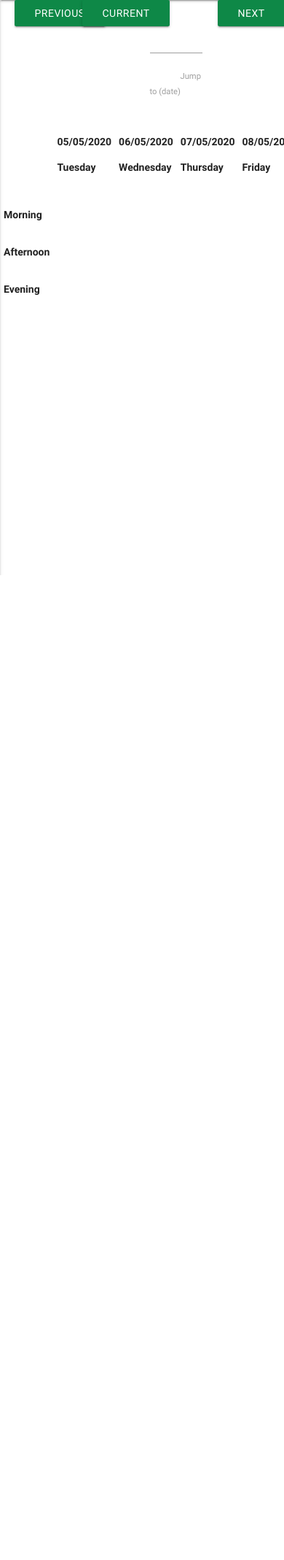
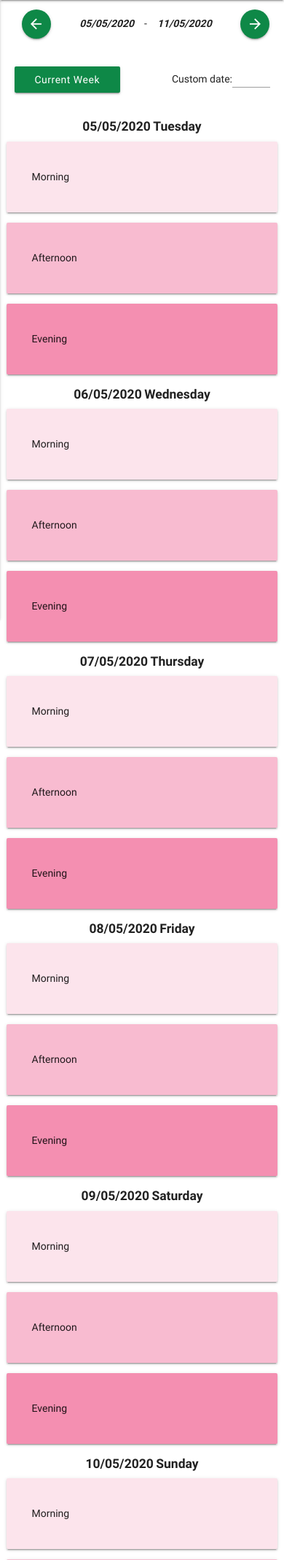
Before and after one commit to Alicja-Malinowska/Meal_Planner, a Flask app: page /planner in a window 390 px wide; the page is wider, and only the part inside the window is pictured. Shown: the part 56-2193 px from the top of that part at 73% size. Before the commit the page ends 844 px from the top of that part, so only its background shows below. Run offline with Flask 2, Linux system fonts and the light colour scheme; a user stored in the database is signed in; a database or web service that is not in the repository returns one stand-in record (values such as "Sample title"); lists and menus that the app fills with data are empty; some libraries are stand-ins or nearby versions.

Commit message:
styling for planner mobile view finished

```diff
--- a/static/css/style.css
+++ b/static/css/style.css
@@ -26,3 +26,73 @@
 .button-icon {
     color: #ffffff;
 }
+
+.morning {
+    background-color: #fce4ec;
+}
+
+.afternoon {
+    background-color: #f8bbd0;
+}
+
+.evening {
+    background-color: #f48fb1;
+}
+
+.day-header>p {
+    display: inline;
+    font-weight: 900;
+    font-size: 1.25rem;
+}
+
+#next-week, #date-label {
+    text-align: right;
+}
+
+#date-label {
+    padding-right: 0;
+}
+
+#date-pick {
+    padding-left: 0;
+}
+
+#current-week-button {
+    text-transform: capitalize;
+}
+
+#planner-nav {
+    margin-top: 1vh;
+}
+
+#first-day>p {
+    text-align: right;
+}
+#last-day>p {
+    text-align: left;
+}
+#last-day {
+    margin-left: 0;
+    padding-left:0;
+}
+#first-day {
+    padding-right: 0;
+}
+#first-day, #last-day {
+    font-style: italic;
+    font-weight: 900;
+
+}
+
+#hyphen {
+    padding: 0 1rem;
+}
+
+@media only screen and (min-width: 993px) {
+
+    #current-custom-date {
+        margin-left: 7vw;
+        margin-right: 7vw;
+    }
+
+}
--- /dev/null
+++ b/templates/components/date_format.html
@@ -0,0 +1,9 @@
+{% if day[0].day < 10 and day[0].month < 10%}
+<p class="center-align">{{ "0" ~ day[0].day ~ "/" ~ "0" ~ day[0].month ~ "/" ~ day[0].year }}</p>
+{% elif day[0].month < 10 %}
+<p class="center-align">{{ day[0].day ~ "/" ~ "0" ~ day[0].month ~ "/" ~ day[0].year }}</p>
+{% elif day[0].day < 10 %}
+<p class="center-align">{{ "0" ~ day[0].day ~ "/" ~ day[0].month ~ "/" ~ day[0].year }}</p>
+{% else %}
+<p class="center-align">{{ day[0].day ~ "/" ~ day[0].month ~ "/" ~ day[0].year }}</p>
+{% endif %}
--- a/templates/components/table_cell.html
+++ b/templates/components/table_cell.html
@@ -1,7 +1,10 @@
+<div class="scheduled-recipes">
 {% for recipe in week_recipes %}
 {% if recipe["date"] == day[0]|string and recipe["daytime"] == time %}
+<div class="scheduled-recipe-line">
 <a href="{{url_for('show_recipe', recipe_id=recipe['id'])}}">{{ recipe["name"] }}</a>
-<a
-    href="{{url_for('del_from_schedule', recipe_id=recipe['id'], date=recipe['date'], daytime=recipe['daytime'], first_week_day=first_week_day)}}">x</a>
+<a href="{{url_for('del_from_schedule', recipe_id=recipe['id'], date=recipe['date'], daytime=recipe['daytime'], first_week_day=first_week_day)}}">x</a>
+</div>
 {% endif %}
 {% endfor %}
+</div>
--- a/templates/planner.html
+++ b/templates/planner.html
@@ -1,48 +1,53 @@
 {% extends 'layout/index.html' %}
 {% block content %}
-<div class="container">
-    <div class="row">
-        <div class="col s3">
+<div class="container" id="planner-nav">
+    <div class="row valign-wrapper">
+        <div class="col s2">
             <form action="{{url_for('previous')}}" method="post">
                 <input type="hidden" name="first_week_day" value="{{ first_week_day }}">
-                <button type="submit" class="waves-effect waves-light btn">Previous</button>
+                <button type="submit" class="btn-floating waves-effect waves-light btn"><i class="material-icons">arrow_back</i></button>
             </form>
 
         </div>
-        <div class="col s3">
-            <a href="{{url_for('planner')}}" class="waves-effect waves-light btn">Current week</a>
+        <div class="col s3" id="first-day">
+            {% set day = current_week[0]%}
+            {% include 'components/date_format.html'%}
         </div>
-        <div class="col s3">
-            <form action="{{url_for('jump_to')}}" method='get' id='date_form'>
-                <i class="material-icons prefix">today</i>
-                <input id="jump_to" name="jump_to" type="text" class="datepicker">
-                <label for="jump_to">Jump to (date) </label>
+         <span id="hyphen">-</span>
+        <div class="col s3" id="last-day">
+            {% set day = current_week[-1]%}
+            {% include 'components/date_format.html'%}
+        </div>
+        <div class="col s2" id="next-week">
+            <form action="{{url_for('next')}}" method="post">
+                <input type="hidden" name="first_week_day" value="{{ first_week_day }}">
+                <button type="submit" class="btn-floating waves-effect waves-light btn"><i class="material-icons">arrow_forward</i></button>
             </form>
         </div>
-        <div class="col s3">
-            <form action="{{url_for('next')}}" method="post">
-                <input type="hidden" name="first_week_day" value="{{ first_week_day }}">
-                <button type="submit" class="waves-effect waves-light btn">Next</button>
+    </div>
+    <div class="row valign-wrapper" id="current-custom-date">
+        <div class="col s6">
+            <a href="{{url_for('planner')}}" class="waves-effect waves-light btn" id="current-week-button">Current week</a>
+        </div>
+        <div class="col s4" id="date-label">
+            <p>Custom date:</p>
+        </div>
+        <div class="col s2" id="date-pick">
+            <form action="{{url_for('jump_to')}}" method='get' id='date_form'>
+                <input id="jump_to" name="jump_to" type="text" class="datepicker">
             </form>
         </div>
     </div>
 </div>
 
-<table style="width:100%;height:80%">
+<div class="hide-on-med-and-down">
+    <table>
         <tr>
             <th></th>
             {% for day in current_week %}
             <th>
-            {% if day[0].day < 10 and day[0].month < 10%}
-            <p>{{ "0" ~ day[0].day ~ "/" ~ "0" ~ day[0].month ~ "/" ~ day[0].year }}</p>
-            {% elif day[0].month < 10 %}
-            <p>{{ day[0].day ~ "/" ~ "0" ~ day[0].month ~ "/" ~ day[0].year }}</p>
-            {% elif day[0].day < 10 %}
-            <p>{{ "0" ~ day[0].day ~ "/" ~ day[0].month ~ "/" ~ day[0].year }}</p>
-            {% else %}
-            <p>{{ day[0].day ~ "/" ~ day[0].month ~ "/" ~ day[0].year }}</p>
-            {% endif %}
-            <p>{{ day[1] }}</p>
+                {% include 'components/date_format.html'%}
+                <p class="center-align">{{ day[1] }}</p>
             </th>
 
             {% endfor %}
@@ -76,4 +81,61 @@
             {% endfor %}
         </tr>
     </table>
+</div>
+
+
+<div class="hide-on-large-only">
+    <div class="container">
+        <div class="row">
+            <div class="col s12">
+                {% for day in current_week %}
+                <div class="day-header center-align">
+                {% include 'components/date_format.html'%}
+                <p class="center-align">{{ day[1] }}</p>
+            </div>
+                <div class="row card-panel morning">
+                    <div class="col s3">
+                        <p>Morning</p>
+                    </div>
+                    <div class="col s9">
+                        {% set time = "Morning" %}
+
+
+                        {% include 'components/table_cell.html'%}
+
+
+                    </div>
+                </div>
+                <div class="row card-panel afternoon">
+                    <div class="col s3">
+                        <p>Afternoon</p>
+                    </div>
+                    <div class="col s9">
+                        {% set time = "Afternoon" %}
+
+
+                        {% include 'components/table_cell.html'%}
+
+
+                    </div>
+                </div>
+                <div class="row card-panel evening">
+                    <div class="col s3">
+                        <p>Evening</p>
+                    </div>
+                    <div class="col s9">
+                        {% set time = "Evening" %}
+
+
+                        {% include 'components/table_cell.html'%}
+
+
+                    </div>
+                </div>
+                {% endfor %}
+            </div>
+        </div>
+    </div>
+</div>
+
 {% endblock %}
```
Lines whose indentation alone changed are shown as unchanged.
